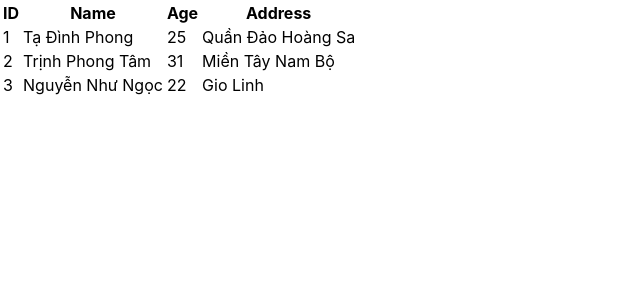
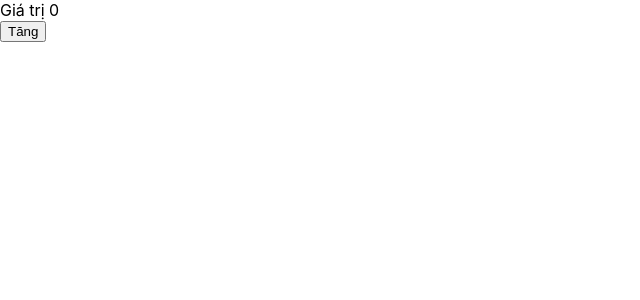
Before and after one commit to Nguyenvannho/baitapvereactjs, a React (Create React App) app in the folder Baitap-useState/: page / in a window 1280 px wide. Shown: the top 300 px of the page, without its empty margins (0-640 px from the left). Built offline with nearby package versions, Linux system fonts and the light colour scheme.

Commit message:
bai tap thuc hanh

```diff
--- /dev/null
+++ b/Baitap-useState/src/components/Counter.js
@@ -0,0 +1,23 @@
+import { useState } from "react";
+function Counter() {
+  let [count, setCount] = useState(0);
+
+  const handleClick = () => {
+    const newValue = count + 1;
+    setCount(newValue);
+  };
+
+  return (
+    <div>
+      Giá trị {count}
+      <div>
+        <button onClick={handleClick}>Tăng</button>
+      </div>
+    </div>
+  );
+}
+function App() {
+    return <Counter />;
+  }
+
+export default Counter;
--- a/Baitap-useState/src/index.js
+++ b/Baitap-useState/src/index.js
@@ -1,23 +1,15 @@
 import React from 'react';
-import ReactDOM from 'react-dom';
+import ReactDOM from 'react-dom/client';
 import './index.css';
-import './App.css';
-
 import App from './App';
 import reportWebVitals from './reportWebVitals';
-import StudentInfoComponent from './StudentInfoComponent';
-
-const students = [
-  { id: 1, name: "Tạ Đình Phong", age: 25, address: "Quần Đảo Hoàng Sa" },
-  { id: 2, name: "Trịnh Phong Tâm", age: 31, address: "Miền Tây Nam Bộ" },
-  { id: 3, name: "Nguyễn Như Ngọc", age: 22, address: "Gio Linh" },
-];
+import Counter from "./components/Counter";
 
 const root = ReactDOM.createRoot(document.getElementById('root'));
 root.render(
   <React.StrictMode>
-    <StudentInfoComponent students={students}/>
-  </React.StrictMode>
+  <Counter />
+</React.StrictMode>
 );
 
 
```
